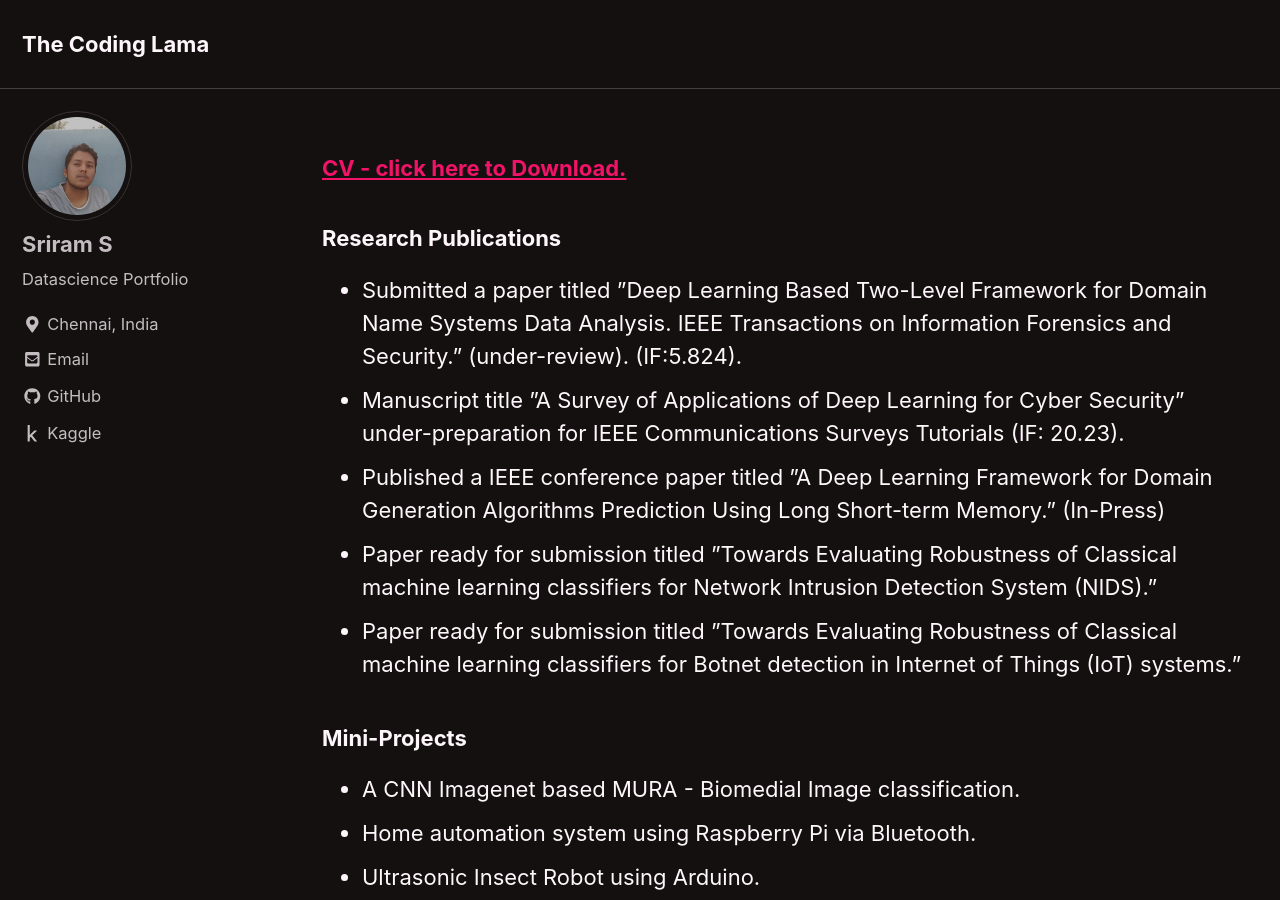
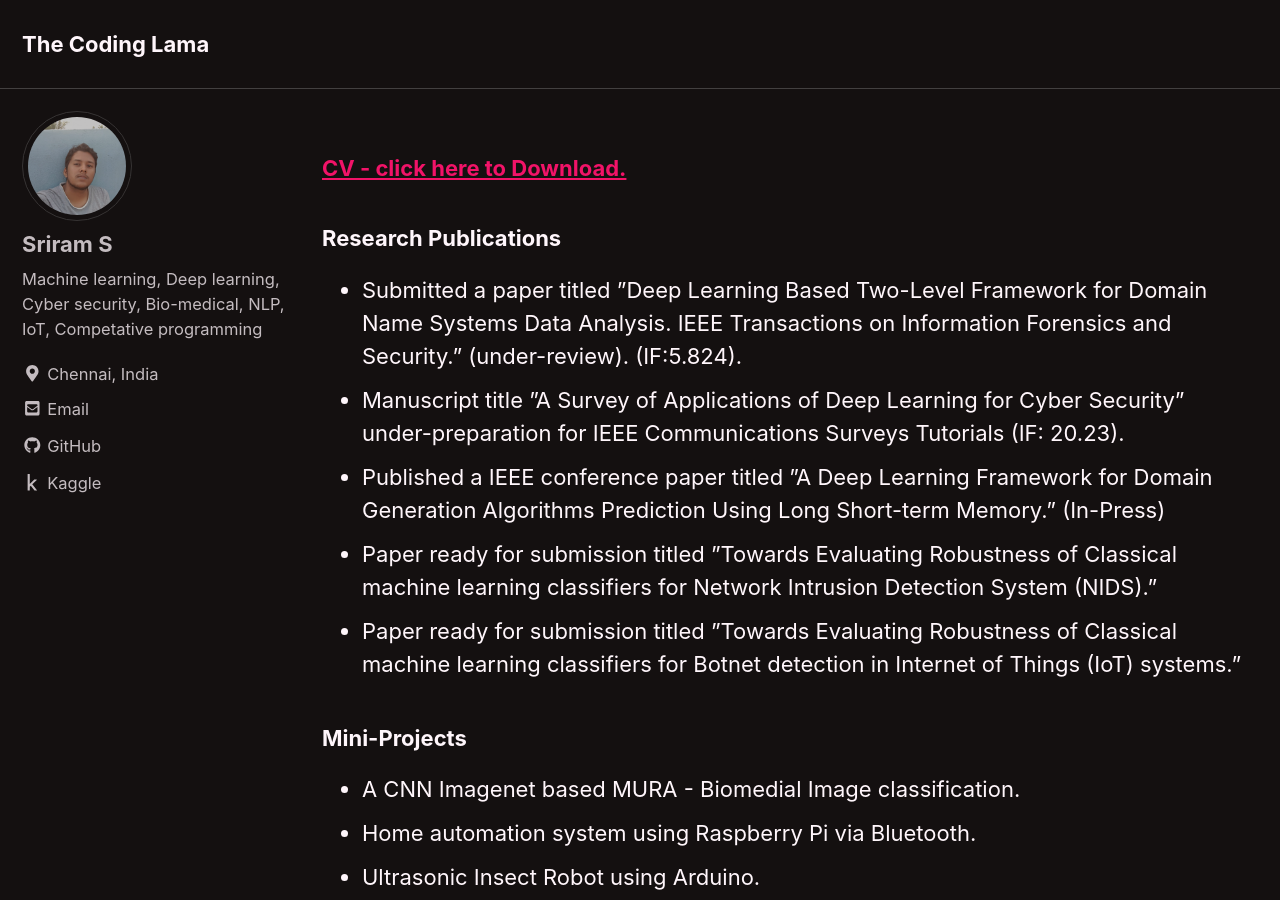
Before and after one commit to simranketha/simranketha.github.io, a Jekyll site: the page built from index.html, in a window 1280 px wide and 900 px high. Built offline with Jekyll 4.4.1, drawn with Linux system fonts in a browser that asks for light colours; cached includes are drawn as plain includes; the list of posts is cut into pages by our own code.

Commit message:
Update _config.yml

```diff
--- a/_config.yml
+++ b/_config.yml
@@ -108,7 +108,7 @@ analytics:
 author:
   name             : "Sriram S"
   avatar           : "/assets/me1.jpg"
-  bio              : "Datascience Portfolio"
+  bio              : "Machine learning, Deep learning, Cyber security, Bio-medical, NLP, IoT, Competative programming"
   location         : "Chennai, India"
   email            :
   links:
```
